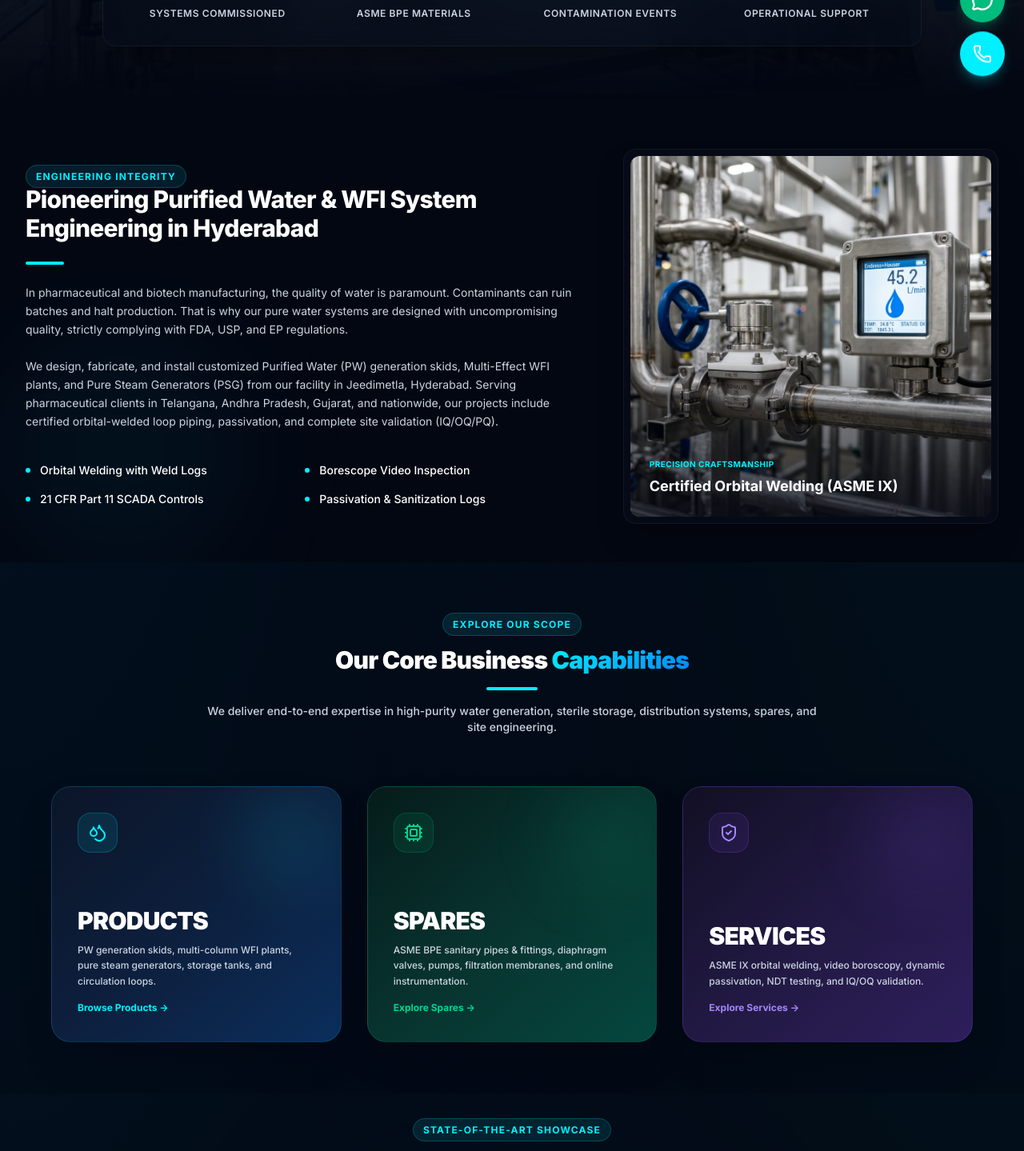
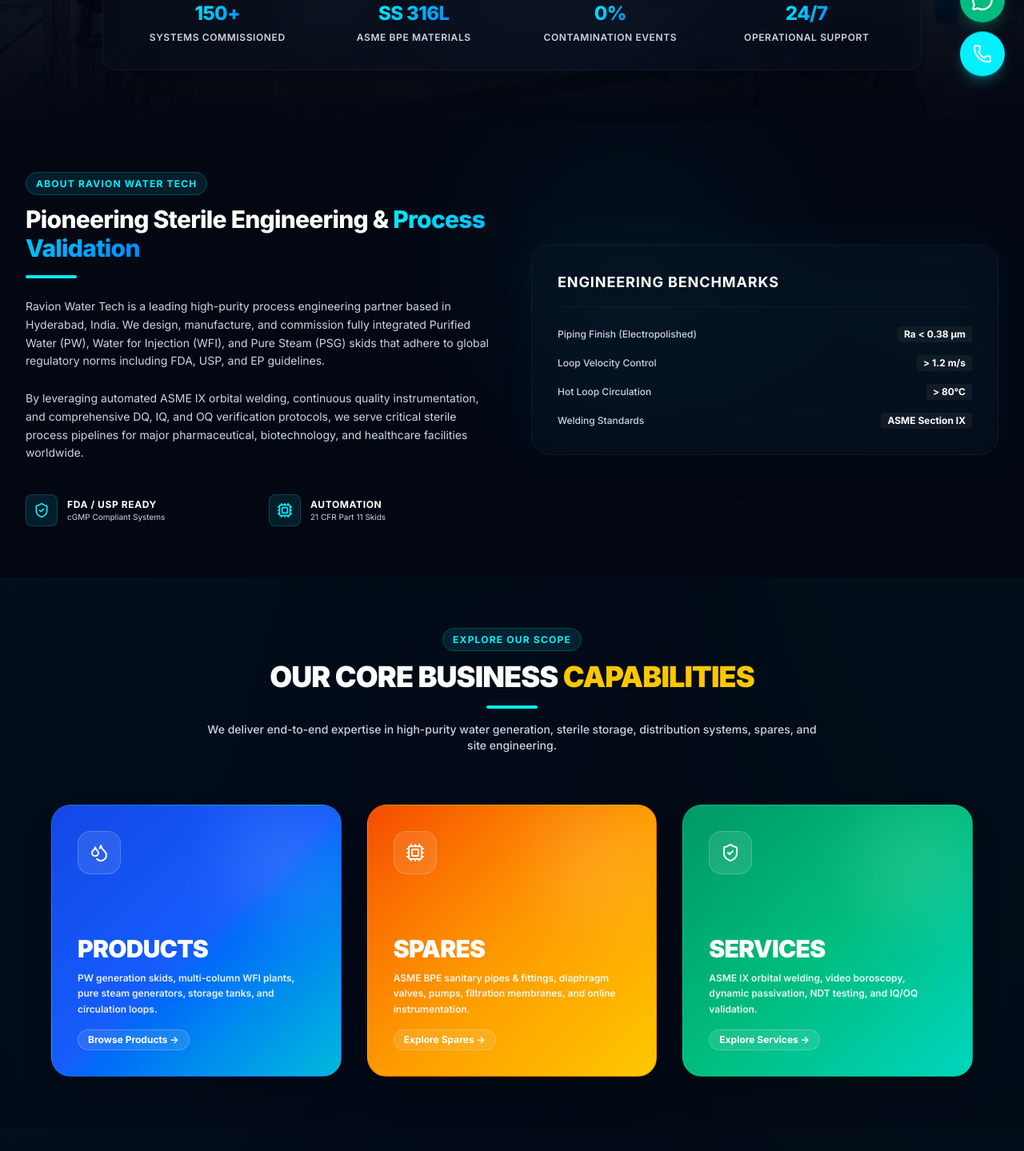
Before and after one commit to ravionwater/ravionwater.in, a Next.js app: page / in a window 1280 px wide. Shown: the part 680-2119 px from the top of the page at 80% size. Built offline with nearby package versions, Linux system fonts and the light colour scheme.

Commit message:
Update website typography highlights, vibrant capability cards, and page heading animations

```diff
--- a/src/app/page.tsx
+++ b/src/app/page.tsx
@@ -71,9 +71,9 @@
             initial={{ opacity: 0, y: 20 }}
             animate={{ opacity: 1, y: 0 }}
             transition={{ duration: 0.8, delay: 0.1 }}
-            className="text-3xl sm:text-4xl lg:text-5xl font-extrabold tracking-tight text-white mb-6 leading-tight max-w-5xl mx-auto"
+            className="text-4xl sm:text-5xl lg:text-6xl font-black tracking-tight text-white mb-6 leading-tight max-w-5xl mx-auto uppercase"
           >
-            Purified Water & WFI Systems <span className="text-gradient-cyan-blue">Manufacturer in India</span>
+            Find Your <span className="text-yellow-400">High-Purity System</span> <span className="text-emerald-400">in India</span>
           </motion.h1>
 
           <motion.p
@@ -132,62 +132,76 @@
       </section>
 
       {/* 2. ABOUT US SECTION */}
-      <section id="about" className="pt-16 pb-12 relative overflow-hidden bg-brand-deep">
-        {/* Glow decoration */}
-        <div className="absolute top-1/2 left-0 w-[300px] h-[300px] bg-brand-cyan/5 rounded-full blur-[80px] pointer-events-none"></div>
+      <section id="about" className="py-16 relative overflow-hidden bg-brand-deep">
+        {/* soft background glow */}
+        <div className="absolute top-0 right-1/4 w-[350px] h-[350px] bg-brand-cyan/5 rounded-full blur-[100px] pointer-events-none"></div>
 
         <div className="max-w-7xl mx-auto px-4 sm:px-6 lg:px-8 relative">
-          <div className="grid grid-cols-1 lg:grid-cols-12 gap-12 lg:gap-16 items-center">
-            {/* Text Side */}
-            <div className="lg:col-span-7 space-y-6">
-              <span className="text-xs font-bold tracking-widest text-brand-cyan uppercase bg-brand-cyan/10 border border-brand-cyan/20 px-3 py-1.5 rounded-full">
-                Engineering Integrity
-              </span>
-              <h2 className="text-2xl sm:text-3xl font-extrabold text-white tracking-tight">
-                Pioneering Purified Water & WFI System Engineering in Hyderabad
-              </h2>
-              <div className="w-12 h-1 bg-brand-cyan rounded-full"></div>
-              <p className="text-xs sm:text-sm text-brand-light leading-relaxed">
-                In pharmaceutical and biotech manufacturing, the quality of water is paramount. Contaminants can ruin batches and halt production. That is why our pure water systems are designed with uncompromising quality, strictly complying with FDA, USP, and EP regulations.
+          <div className="grid grid-cols-1 lg:grid-cols-2 gap-12 items-center">
+            {/* Left side content */}
+            <div className="space-y-6">
+              <div>
+                <span className="text-xs font-bold tracking-widest text-brand-cyan uppercase bg-brand-cyan/10 border border-brand-cyan/20 px-3 py-1.5 rounded-full">
+                  About Ravion Water Tech
+                </span>
+                <h2 className="text-2xl sm:text-3xl font-extrabold text-white tracking-tight mt-4">
+                  Pioneering Sterile Engineering & <span className="text-gradient-cyan-blue">Process Validation</span>
+                </h2>
+                <div className="w-16 h-1 bg-brand-cyan mt-4 rounded-full"></div>
+              </div>
+
+              <p className="text-sm text-brand-light leading-relaxed">
+                Ravion Water Tech is a leading high-purity process engineering partner based in Hyderabad, India. We design, manufacture, and commission fully integrated Purified Water (PW), Water for Injection (WFI), and Pure Steam (PSG) skids that adhere to global regulatory norms including FDA, USP, and EP guidelines.
               </p>
-              <p className="text-xs sm:text-sm text-brand-light leading-relaxed">
-                We design, fabricate, and install customized Purified Water (PW) generation skids, Multi-Effect WFI plants, and Pure Steam Generators (PSG) from our facility in Jeedimetla, Hyderabad. Serving pharmaceutical clients in Telangana, Andhra Pradesh, Gujarat, and nationwide, our projects include certified orbital-welded loop piping, passivation, and complete site validation (IQ/OQ/PQ).
+              <p className="text-sm text-brand-light leading-relaxed">
+                By leveraging automated ASME IX orbital welding, continuous quality instrumentation, and comprehensive DQ, IQ, and OQ verification protocols, we serve critical sterile process pipelines for major pharmaceutical, biotechnology, and healthcare facilities worldwide.
               </p>
 
-              {/* USP Checklist */}
-              <div className="grid grid-cols-1 sm:grid-cols-2 gap-4 pt-4">
-                {[
-                  "Orbital Welding with Weld Logs",
-                  "Borescope Video Inspection",
-                  "21 CFR Part 11 SCADA Controls",
-                  "Passivation & Sanitization Logs"
-                ].map((item, idx) => (
-                  <div key={idx} className="flex items-center space-x-3 text-sm text-white">
-                    <span className="w-1.5 h-1.5 rounded-full bg-brand-cyan"></span>
-                    <span className="font-medium">{item}</span>
+              <div className="grid grid-cols-2 gap-6 pt-4">
+                <div className="flex items-center space-x-3">
+                  <div className="w-10 h-10 rounded-lg bg-brand-cyan/10 flex items-center justify-center border border-brand-cyan/20">
+                    <ShieldCheck className="w-5 h-5 text-brand-cyan" />
                   </div>
-                ))}
+                  <div>
+                    <h4 className="text-xs font-bold text-white uppercase tracking-wider">FDA / USP Ready</h4>
+                    <p className="text-[10px] text-brand-light">cGMP Compliant Systems</p>
+                  </div>
+                </div>
+                <div className="flex items-center space-x-3">
+                  <div className="w-10 h-10 rounded-lg bg-brand-cyan/10 flex items-center justify-center border border-brand-cyan/20">
+                    <Cpu className="w-5 h-5 text-brand-cyan" />
+                  </div>
+                  <div>
+                    <h4 className="text-xs font-bold text-white uppercase tracking-wider">Automation</h4>
+                    <p className="text-[10px] text-brand-light">21 CFR Part 11 Skids</p>
+                  </div>
+                </div>
               </div>
             </div>
 
-            {/* Graphic Side */}
-            <div className="lg:col-span-5 relative">
-              <div className="relative aspect-square w-full rounded-2xl overflow-hidden shadow-2xl glass-panel border border-white/10 p-2">
-                <div className="relative w-full h-full rounded-xl overflow-hidden bg-brand-blue/30">
-                  <Image
-                    src="/images/gallery_1.png"
-                    alt="Sanitary Piping Loop Close-up"
-                    fill
-                    className="object-cover hover:scale-105 transition-transform duration-700"
-                  />
-                  <div className="absolute inset-0 bg-gradient-to-t from-brand-deep/80 via-transparent to-transparent"></div>
-                  <div className="absolute bottom-6 left-6 right-6">
-                    <span className="text-[10px] font-bold text-brand-sky uppercase tracking-wider">
-                      Precision Craftsmanship
-                    </span>
-                    <h3 className="text-lg font-bold text-white mt-1">
-                      Certified Orbital Welding (ASME IX)
-                    </h3>
+            {/* Right side graphic card */}
+            <div className="relative">
+              <div className="absolute inset-0 bg-gradient-to-tr from-brand-teal/20 to-brand-cyan/20 rounded-3xl filter blur-xl opacity-30"></div>
+              <div className="relative glass-panel rounded-3xl p-8 border border-white/5 space-y-6">
+                <h3 className="text-lg font-bold text-white uppercase tracking-wider border-b border-white/5 pb-4">
+                  Engineering Benchmarks
+                </h3>
+                <div className="space-y-4">
+                  <div className="flex justify-between items-center text-xs">
+                    <span className="text-brand-light font-medium">Piping Finish (Electropolished)</span>
+                    <span className="text-white font-bold bg-white/5 px-2 py-0.5 rounded">Ra &lt; 0.38 µm</span>
+                  </div>
+                  <div className="flex justify-between items-center text-xs">
+                    <span className="text-brand-light font-medium">Loop Velocity Control</span>
+                    <span className="text-white font-bold bg-white/5 px-2 py-0.5 rounded">&gt; 1.2 m/s</span>
+                  </div>
+                  <div className="flex justify-between items-center text-xs">
+                    <span className="text-brand-light font-medium">Hot Loop Circulation</span>
+                    <span className="text-white font-bold bg-white/5 px-2 py-0.5 rounded">&gt; 80°C</span>
+                  </div>
+                  <div className="flex justify-between items-center text-xs">
+                    <span className="text-brand-light font-medium">Welding Standards</span>
+                    <span className="text-white font-bold bg-white/5 px-2 py-0.5 rounded">ASME Section IX</span>
                   </div>
                 </div>
               </div>
@@ -203,8 +217,8 @@
             <span className="text-xs font-bold tracking-widest text-brand-cyan uppercase bg-brand-cyan/10 border border-brand-cyan/20 px-3 py-1.5 rounded-full">
               Explore Our Scope
             </span>
-            <h2 className="text-2xl sm:text-3xl font-black text-white tracking-tight mt-4">
-              Our Core Business <span className="text-gradient-cyan-blue">Capabilities</span>
+            <h2 className="text-3xl sm:text-4xl font-black text-white tracking-tight mt-4 uppercase">
+              Our Core Business <span className="text-yellow-400">Capabilities</span>
             </h2>
             <div className="w-16 h-1 bg-brand-cyan mx-auto mt-4 rounded-full"></div>
             <p className="mt-4 text-sm text-brand-light font-medium">
@@ -216,22 +230,22 @@
             {/* Products Card */}
             <Link href="/products" className="group">
               <motion.div
-                whileHover={{ y: -8, scale: 1.02 }}
-                transition={{ duration: 0.4 }}
-                className="relative h-[320px] rounded-3xl overflow-hidden shadow-2xl flex flex-col justify-between p-8 border border-cyan-500/20 bg-gradient-to-br from-[#0B1528] via-[#0D1F3D] to-[#0A2E5C] hover:border-brand-cyan/60 hover:shadow-brand-cyan/20 transition-all duration-300 cursor-pointer"
+                whileHover={{ y: -10, scale: 1.03 }}
+                transition={{ type: "spring", stiffness: 300, damping: 20 }}
+                className="relative h-[340px] rounded-3xl overflow-hidden shadow-2xl flex flex-col justify-between p-8 border border-blue-400/20 bg-gradient-to-br from-blue-700 via-blue-600 to-cyan-500 hover:border-cyan-300 hover:shadow-cyan-500/20 transition-all duration-300 cursor-pointer"
               >
-                <div className="absolute top-0 right-0 w-32 h-32 bg-brand-cyan/10 rounded-full blur-2xl pointer-events-none group-hover:bg-brand-cyan/20 transition-all"></div>
-                <div className="p-3 rounded-2xl bg-brand-cyan/10 border border-brand-cyan/20 w-fit">
-                  <Droplets className="w-6 h-6 text-brand-cyan" />
+                <div className="absolute top-0 right-0 w-36 h-36 bg-white/10 rounded-full blur-2xl pointer-events-none group-hover:bg-white/20 transition-all"></div>
+                <div className="p-3.5 rounded-2xl bg-white/10 border border-white/20 w-fit">
+                  <Droplets className="w-6 h-6 text-white" />
                 </div>
                 <div>
-                  <h3 className="text-2xl sm:text-3xl font-black text-white tracking-tight leading-none group-hover:text-brand-cyan transition-colors">
+                  <h3 className="text-2xl sm:text-3xl font-black text-white tracking-tight leading-none">
                     PRODUCTS
                   </h3>
-                  <p className="text-xs text-slate-300 mt-3 font-medium leading-relaxed">
+                  <p className="text-xs text-white/90 mt-3 font-semibold leading-relaxed">
                     PW generation skids, multi-column WFI plants, pure steam generators, storage tanks, and circulation loops.
                   </p>
-                  <span className="inline-flex items-center text-xs font-bold text-brand-cyan mt-4 group-hover:translate-x-1.5 transition-transform duration-300">
+                  <span className="inline-flex items-center text-xs font-bold text-white mt-4 group-hover:translate-x-1.5 transition-transform duration-300 bg-white/10 border border-white/20 px-3 py-1 rounded-full">
                     Browse Products &rarr;
                   </span>
                 </div>
@@ -241,22 +255,22 @@
             {/* Spares Card */}
             <Link href="/spares" className="group">
               <motion.div
-                whileHover={{ y: -8, scale: 1.02 }}
-                transition={{ duration: 0.4 }}
-                className="relative h-[320px] rounded-3xl overflow-hidden shadow-2xl flex flex-col justify-between p-8 border border-emerald-500/20 bg-gradient-to-br from-[#051C1A] via-[#08332F] to-[#04473E] hover:border-emerald-400/60 hover:shadow-emerald-500/20 transition-all duration-300 cursor-pointer"
+                whileHover={{ y: -10, scale: 1.03 }}
+                transition={{ type: "spring", stiffness: 300, damping: 20 }}
+                className="relative h-[340px] rounded-3xl overflow-hidden shadow-2xl flex flex-col justify-between p-8 border border-orange-400/20 bg-gradient-to-br from-orange-600 via-amber-500 to-yellow-400 hover:border-yellow-300 hover:shadow-yellow-500/20 transition-all duration-300 cursor-pointer"
               >
-                <div className="absolute top-0 right-0 w-32 h-32 bg-emerald-500/10 rounded-full blur-2xl pointer-events-none group-hover:bg-emerald-500/20 transition-all"></div>
-                <div className="p-3 rounded-2xl bg-emerald-500/10 border border-emerald-500/20 w-fit">
-                  <Cpu className="w-6 h-6 text-emerald-400" />
+                <div className="absolute top-0 right-0 w-36 h-36 bg-white/10 rounded-full blur-2xl pointer-events-none group-hover:bg-white/20 transition-all"></div>
+                <div className="p-3.5 rounded-2xl bg-white/10 border border-white/20 w-fit">
+                  <Cpu className="w-6 h-6 text-white" />
                 </div>
                 <div>
-                  <h3 className="text-2xl sm:text-3xl font-black text-white tracking-tight leading-none group-hover:text-emerald-400 transition-colors">
+                  <h3 className="text-2xl sm:text-3xl font-black text-white tracking-tight leading-none">
                     SPARES
                   </h3>
-                  <p className="text-xs text-slate-300 mt-3 font-medium leading-relaxed">
+                  <p className="text-xs text-white/90 mt-3 font-semibold leading-relaxed">
                     ASME BPE sanitary pipes & fittings, diaphragm valves, pumps, filtration membranes, and online instrumentation.
                   </p>
-                  <span className="inline-flex items-center text-xs font-bold text-emerald-400 mt-4 group-hover:translate-x-1.5 transition-transform duration-300">
+                  <span className="inline-flex items-center text-xs font-bold text-white mt-4 group-hover:translate-x-1.5 transition-transform duration-300 bg-white/10 border border-white/20 px-3 py-1 rounded-full">
                     Explore Spares &rarr;
                   </span>
                 </div>
@@ -266,22 +280,22 @@
             {/* Services Card */}
             <Link href="/services" className="group">
               <motion.div
-                whileHover={{ y: -8, scale: 1.02 }}
-                transition={{ duration: 0.4 }}
-                className="relative h-[320px] rounded-3xl overflow-hidden shadow-2xl flex flex-col justify-between p-8 border border-violet-500/20 bg-gradient-to-br from-[#120F24] via-[#211942] to-[#2E1E5C] hover:border-violet-400/60 hover:shadow-violet-500/20 transition-all duration-300 cursor-pointer"
+                whileHover={{ y: -10, scale: 1.03 }}
+                transition={{ type: "spring", stiffness: 300, damping: 20 }}
+                className="relative h-[340px] rounded-3xl overflow-hidden shadow-2xl flex flex-col justify-between p-8 border border-emerald-400/20 bg-gradient-to-br from-emerald-600 via-emerald-500 to-teal-400 hover:border-teal-300 hover:shadow-teal-500/20 transition-all duration-300 cursor-pointer"
               >
-                <div className="absolute top-0 right-0 w-32 h-32 bg-violet-500/10 rounded-full blur-2xl pointer-events-none group-hover:bg-violet-500/20 transition-all"></div>
-                <div className="p-3 rounded-2xl bg-violet-500/10 border border-violet-500/20 w-fit">
-                  <ShieldCheck className="w-6 h-6 text-violet-400" />
+                <div className="absolute top-0 right-0 w-36 h-36 bg-white/10 rounded-full blur-2xl pointer-events-none group-hover:bg-white/20 transition-all"></div>
+                <div className="p-3.5 rounded-2xl bg-white/10 border border-white/20 w-fit">
+                  <ShieldCheck className="w-6 h-6 text-white" />
                 </div>
                 <div>
-                  <h3 className="text-2xl sm:text-3xl font-black text-white tracking-tight leading-none group-hover:text-violet-400 transition-colors">
+                  <h3 className="text-2xl sm:text-3xl font-black text-white tracking-tight leading-none">
                     SERVICES
                   </h3>
-                  <p className="text-xs text-slate-300 mt-3 font-medium leading-relaxed">
+                  <p className="text-xs text-white/90 mt-3 font-semibold leading-relaxed">
                     ASME IX orbital welding, video boroscopy, dynamic passivation, NDT testing, and IQ/OQ validation.
                   </p>
-                  <span className="inline-flex items-center text-xs font-bold text-violet-400 mt-4 group-hover:translate-x-1.5 transition-transform duration-300">
+                  <span className="inline-flex items-center text-xs font-bold text-white mt-4 group-hover:translate-x-1.5 transition-transform duration-300 bg-white/10 border border-white/20 px-3 py-1 rounded-full">
                     Explore Services &rarr;
                   </span>
                 </div>
```
Also changed, not shown: src/app/products/page.tsx (+5 -5 lines), src/app/services/page.tsx (+5 -5 lines), src/app/spares/page.tsx (+5 -5 lines).
